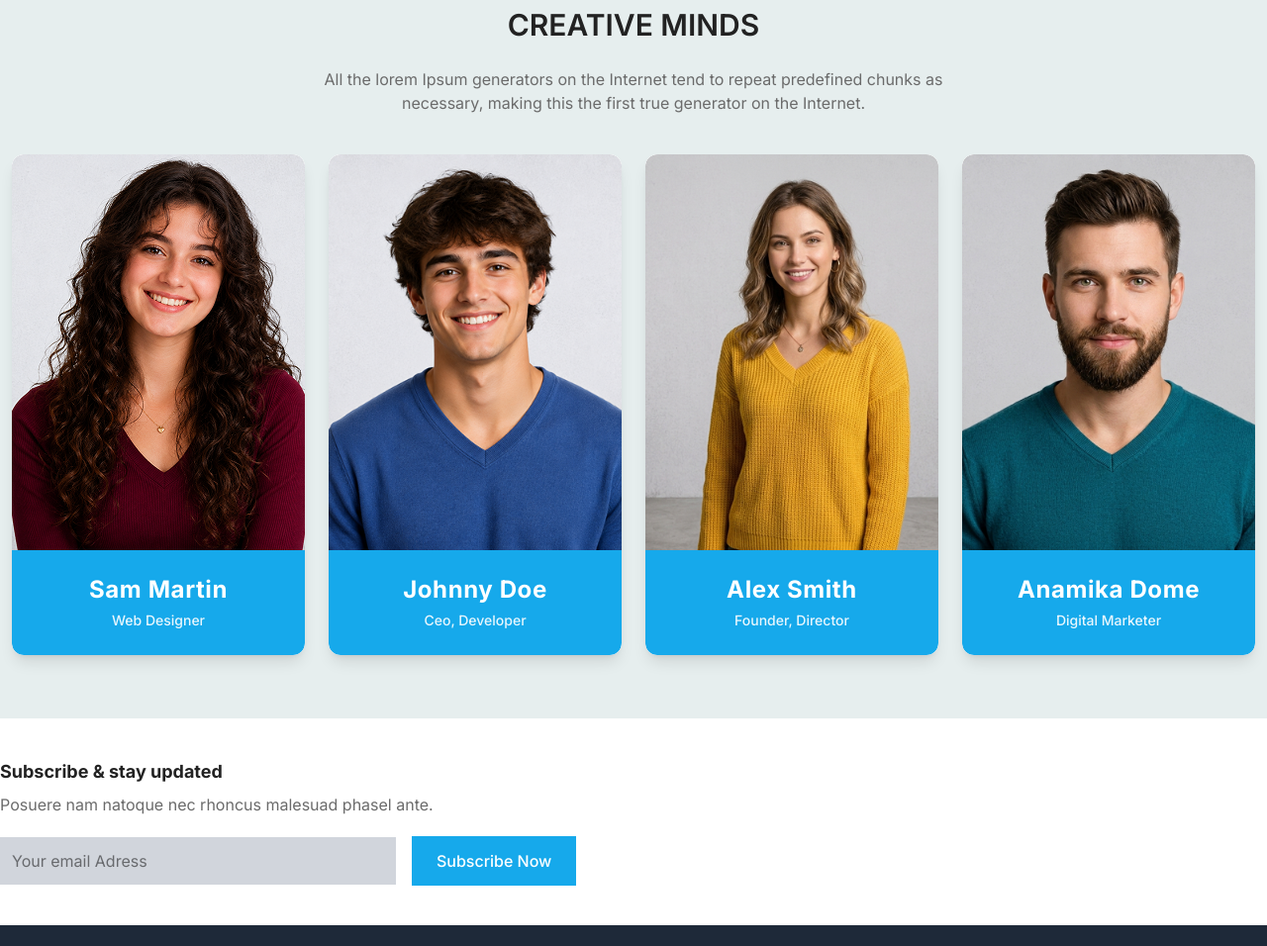
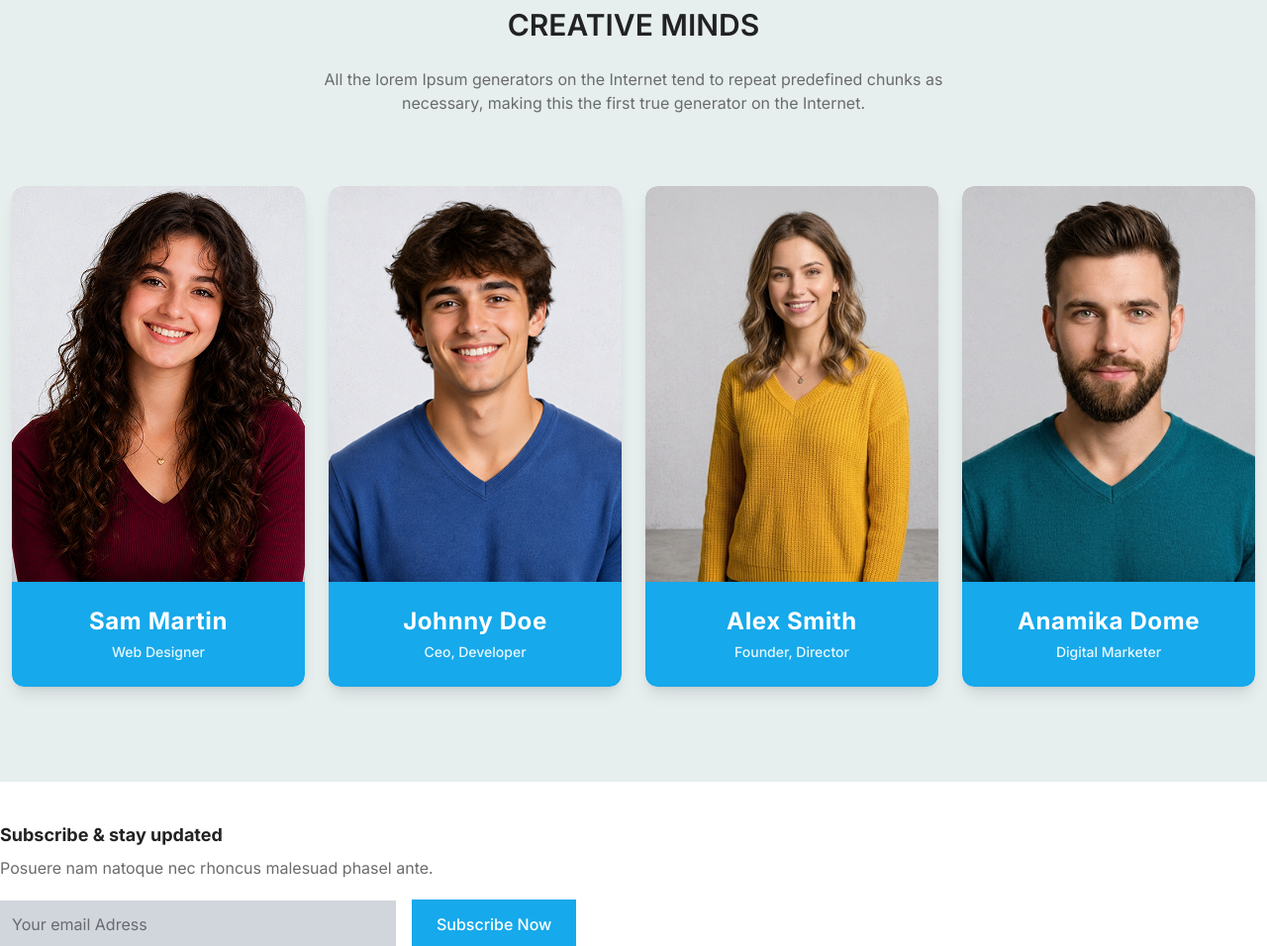
Before and after one commit to hasan-myoffice2/Tailwind-Exbico, a website: page aboutUs.html in a window 1280 px wide. Shown: the part 2221-3177 px from the top of the page at 99% size. Drawn offline with nearby package versions, Linux system fonts and the light colour scheme.

Commit message:
About page Team Section Updated

```diff
--- a/aboutUs.html
+++ b/aboutUs.html
@@ -342,7 +342,7 @@
                     predefined chunks as <br class="hidden lg:block"> necessary, making this the first true generator on
                     the Internet.</p>
             </div>
-            <div class="team-card grid mt-6 lg:grid-cols-4 md:grid-cols-2 grid-cols-1 gap-6">
+            <div class="team-card grid mt-6 lg:grid-cols-4 md:grid-cols-2 grid-cols-1 gap-6 py-8">
                 <div class="">
                     <div class="group relative overflow-hidden rounded-xl bg-white shadow-lg">
                         <div class="">
```
